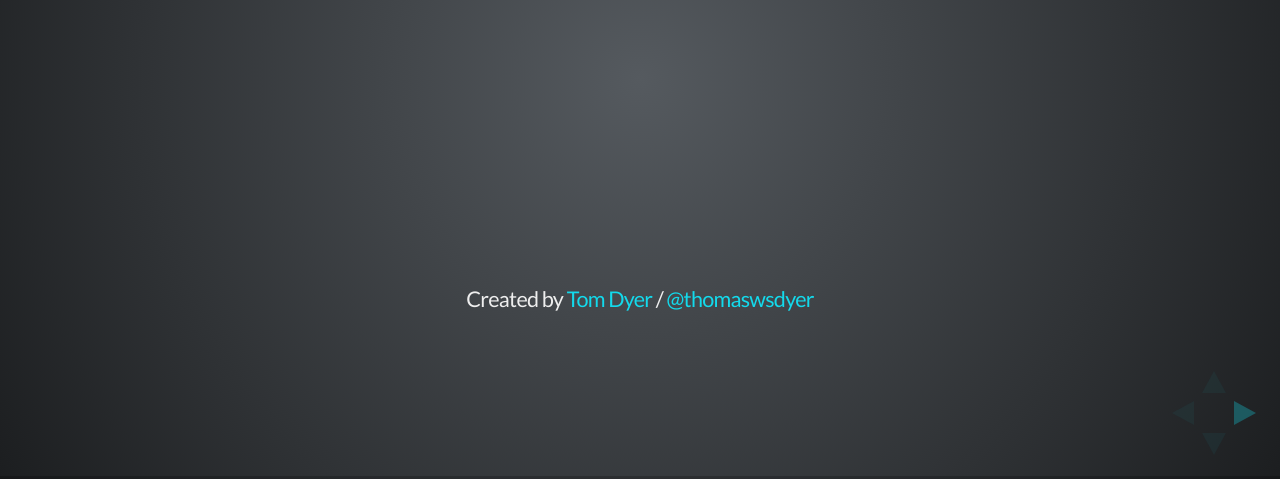
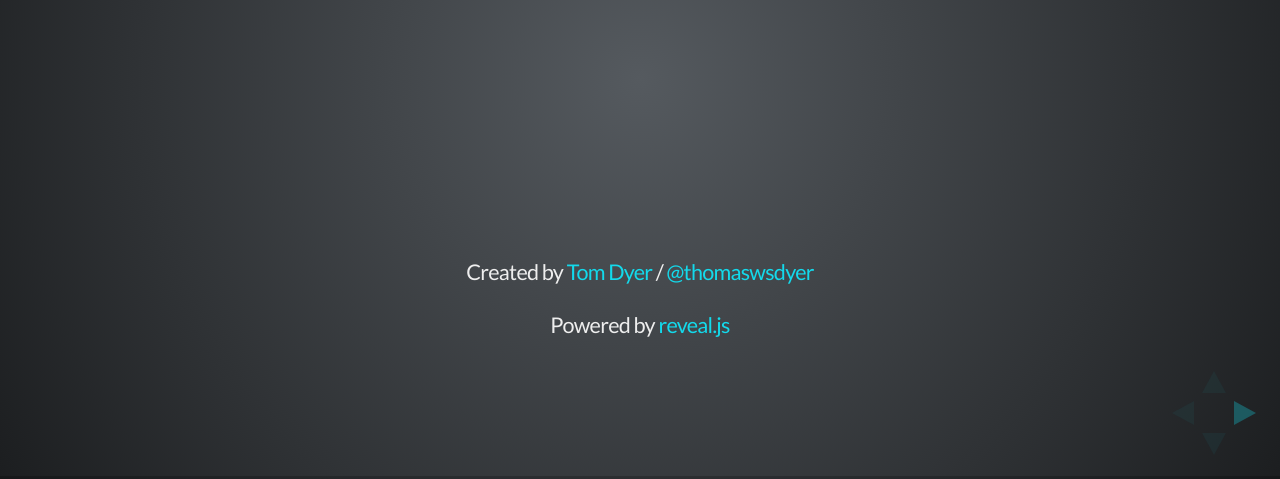
Before and after one commit to thomaswsdyer/DevOpsDaysTO, a website: page index.html in a window 1280 px wide. Shown: the part 321-800 px from the top of the page. Drawn offline with Linux system fonts and the light colour scheme.

Commit message:
Add credit where credit is due.

```diff
--- a/index.html
+++ b/index.html
@@ -48,6 +48,7 @@
           <h3 class="fragment">or</h3>
           <p class="fragment">"Why I got paid to hang out in Toronto for two days and tweet about it."</p>
           <p><br><br><br><small>Created by <a href="http://www.tomdyer.ca">Tom Dyer</a> / <a href="https://twitter.com/thomaswsdyer">@thomaswsdyer</a></small></p>
+          <p><small>Powered by <a href="https://github.com/hakimel/reveal.js">reveal.js</a></small></p>
         </section>
         <section>
           <img src="images/juliandunn_tweet.png">
```
